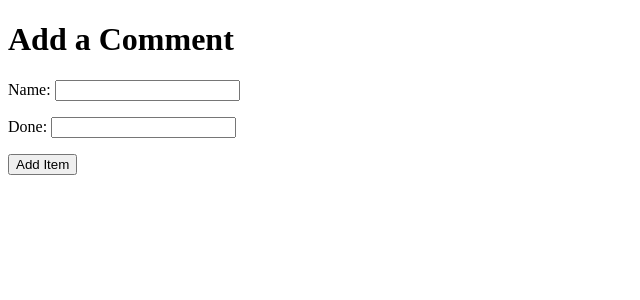
After one commit to CoderSales/Portfolio-Project-4, a Django app: page /add in a window 1280 px wide. The commit adds this page. Shown: the top 300 px of the page, without its empty margins (0-640 px from the left). Run offline with Django 3.2, Linux system fonts and the light colour scheme.

Commit message:
Add Add post html and associated code shown below
urls py
- add import for add comment to import for get comment
- add comma after get comment
    - as debug step
- add path to add comment

views py
- add add comment view

add post html
- duplicate comment patge html
- add 3 divs
- with 3 paragraphs
- add two fields
- and one submit button

comment page html
- add link to add post html page

```diff
--- a/Profile_Project_4/urls.py
+++ b/Profile_Project_4/urls.py
@@ -15,9 +15,10 @@ Including another URLconf
 """
 from django.contrib import admin
 from django.urls import path
-from Your_Thoughts.views import get_comment
+from Your_Thoughts.views import get_comment, add_comment
 
 urlpatterns = [
     path('admin/', admin.site.urls),
-    path('', get_comment, name='get_comment')
+    path('', get_comment, name='get_comment'),
+    path('add', add_comment, name='add')
 ]
--- /dev/null
+++ b/Your_Thoughts/templates/Your_Thoughts/add_post.html
@@ -0,0 +1,31 @@
+<!DOCTYPE html>
+<html lang="en">
+<head>
+    <meta charset="UTF-8">
+    <meta http-equiv="X-UA-Compatible" content="IE=edge">
+    <meta name="viewport" content="width=device-width, initial-scale=1.0">
+    <title>Document</title>
+</head>
+<body>
+    <h1>Add a Comment</h1>
+    <form method="POST" action="add">
+        <div>
+            <p>
+                <label for="id_name">Name: </label>
+                <input type="text" id="id_name" name="comment_name" />
+            </p>
+        </div>
+        <div>
+            <p>
+                <label for="id_done">Done: </label>
+                <input type="check" id="id_done" name="done" />
+            </p>
+        </div>
+        <div>
+            <p>
+                <button type="submit">Add Item</button>
+            </p>
+        </div>
+    </form>
+</body>
+</html>
--- a/Your_Thoughts/templates/Your_Thoughts/comment-page.html
+++ b/Your_Thoughts/templates/Your_Thoughts/comment-page.html
@@ -21,5 +21,6 @@
         <tr><td>You have no new posts.</td></tr>
     {% endfor %}
     </table>
+    <a href="/add">Add a post</a>
 </body>
 </html>
--- a/Your_Thoughts/views.py
+++ b/Your_Thoughts/views.py
@@ -11,3 +11,7 @@ def get_comment(user_request):
     }
     # print(posts)
     return render(user_request, 'Your_Thoughts/comment-page.html', context)
+
+
+def add_comment(user_request):
+    return render(user_request, 'Your_Thoughts/add_post.html')
```
